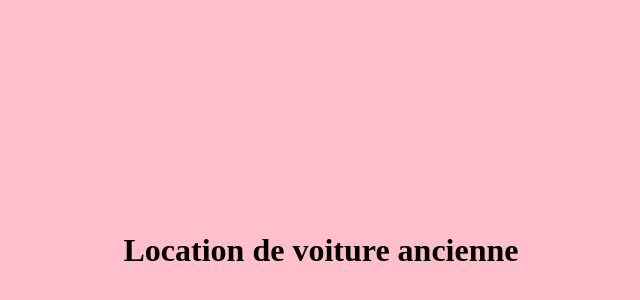
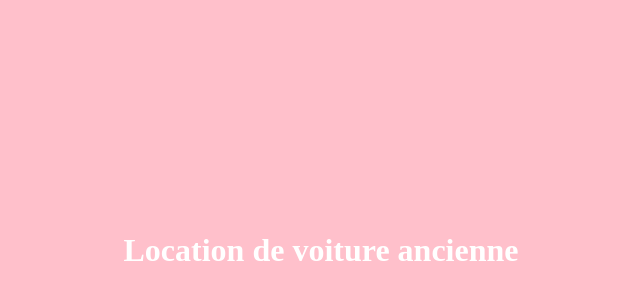
Before and after one commit to AnaelleTodde/cours-git-2018, a plain HTML site: page index.html in a window 1280 px wide. Shown: the part 42-342 px from the top of the page, without its empty margins (319-959 px from the left). Drawn offline with Linux system fonts and the light colour scheme.

Commit message:
titre en blanc

```diff
--- a/index.html
+++ b/index.html
@@ -5,6 +5,6 @@
 	<title>Document</title>
 </head>
 <body style="background: pink;">
-<h1 style="padding: 20% 0; text-align: center;">Location de voiture ancienne</h1>
+<h1 style="padding: 20% 0; text-align: center; color: white;">Location de voiture ancienne</h1>
 </body>
 </html>
```
